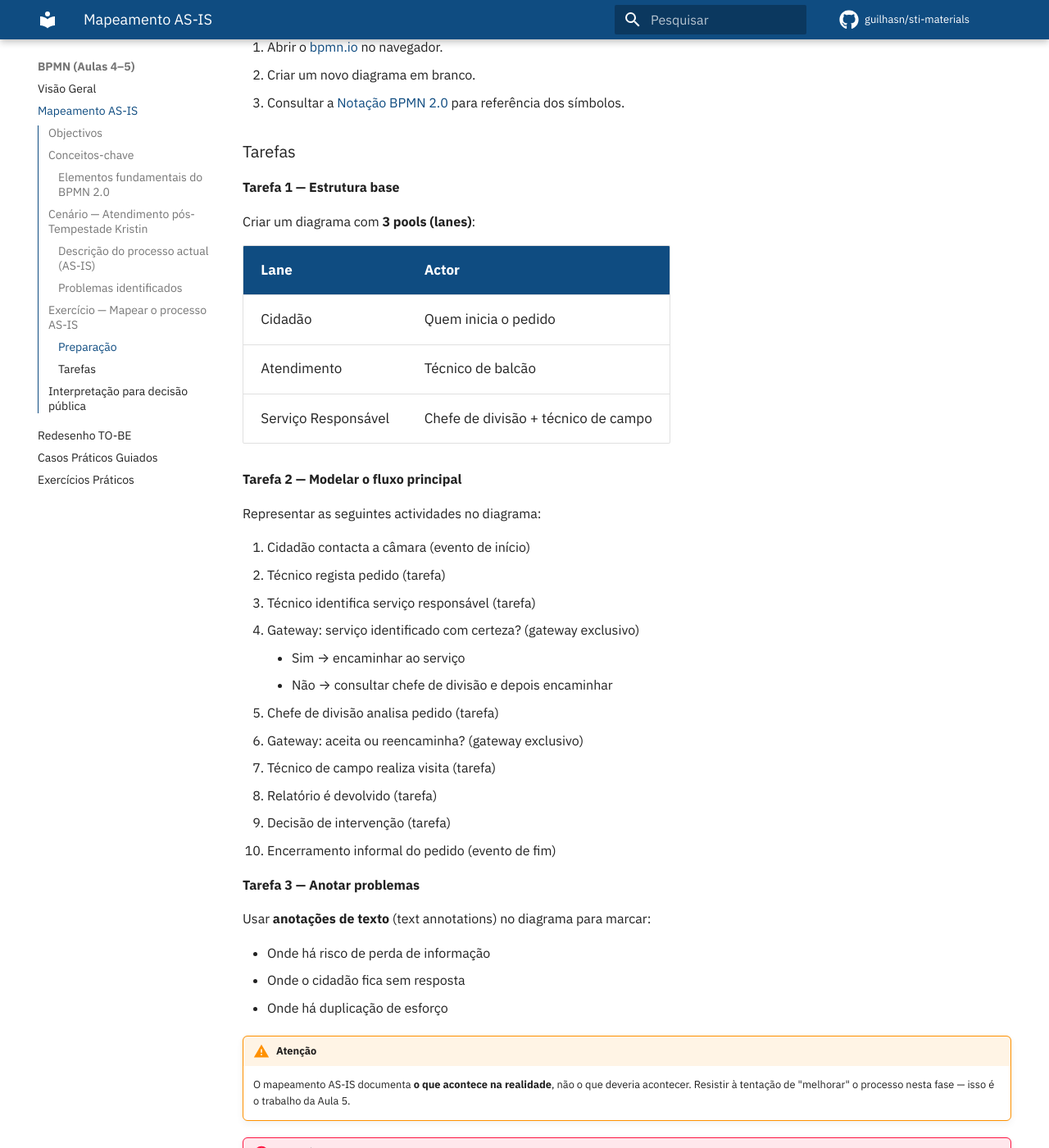
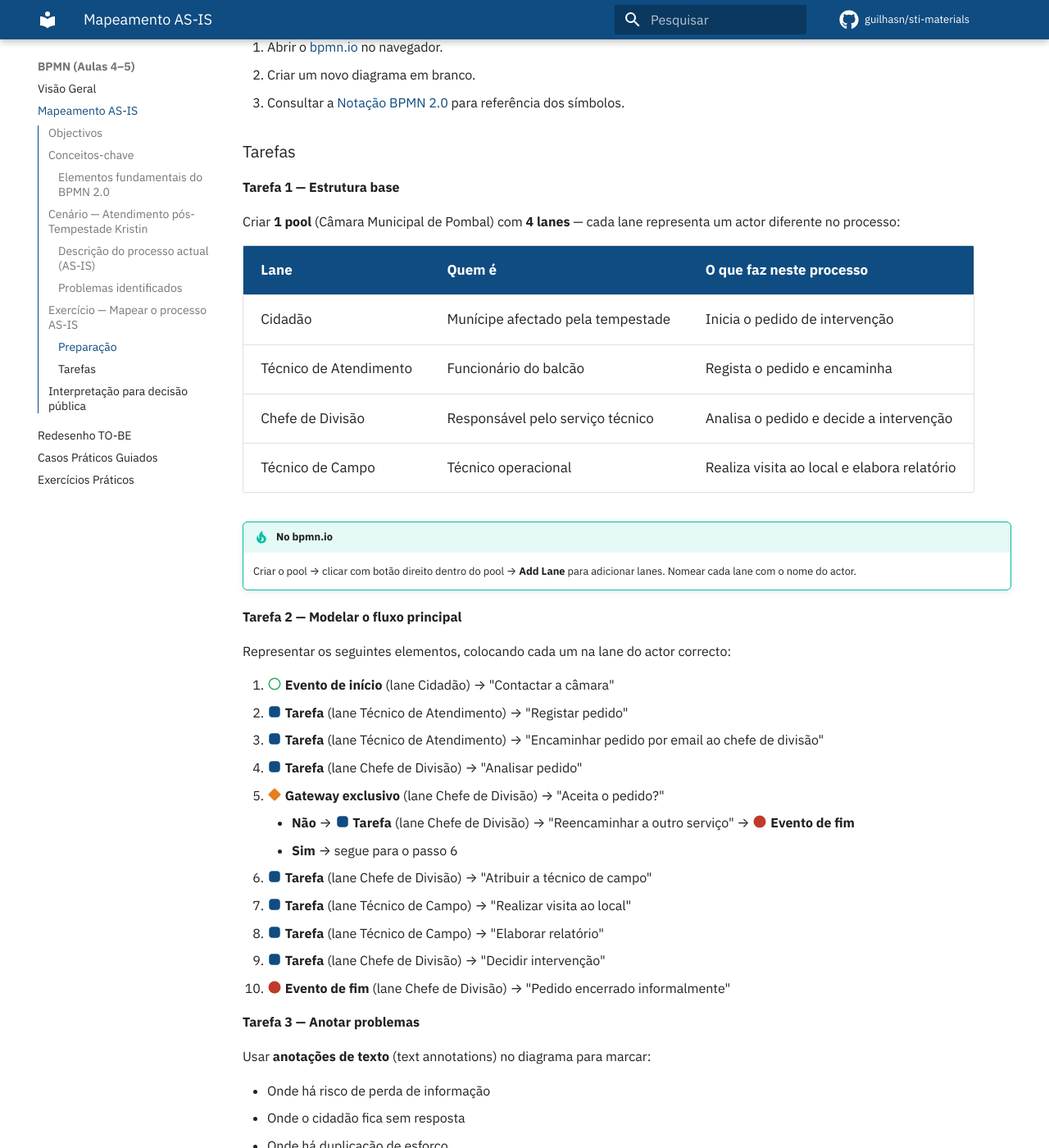
Before and after one commit to guilhasn/sti-materials, an MkDocs documentation site: the page built from docs/bpmn/aula-04.md, in a window 1280 px wide and 1400 px high, scrolled down 2549 px. Shown: the whole window at 82% size. Built offline with MkDocs 1.6.1 and Material for MkDocs 9.7.7, drawn with Linux system fonts in a browser that asks for light colours; comment, search, counter and statistics services are not loaded.

Commit message:
Simplifica fluxo AS-IS da Aula 4: remove gateway artificial
O gateway "serviço identificado com certeza?" não reflectia o
processo real — o técnico encaminha sempre ao chefe de divisão.
Fluxo agora é linear com um único gateway real (aceita/reencaminha).

Co-Authored-By: Claude Opus 4.6 <noreply@anthropic.com>

```diff
--- a/docs/bpmn/aula-04.md
+++ b/docs/bpmn/aula-04.md
@@ -73,30 +73,34 @@ O processo actual de tratamento de pedidos de intervenção funciona assim:
 
 **Tarefa 1 — Estrutura base**
 
-Criar um diagrama com **3 pools (lanes)**:
+Criar **1 pool** (Câmara Municipal de Pombal) com **4 lanes** — cada lane representa um actor diferente no processo:
 
-| Lane | Actor |
-|------|-------|
-| Cidadão | Quem inicia o pedido |
-| Atendimento | Técnico de balcão |
-| Serviço Responsável | Chefe de divisão + técnico de campo |
+| Lane | Quem é | O que faz neste processo |
+|------|--------|--------------------------|
+| Cidadão | Munícipe afectado pela tempestade | Inicia o pedido de intervenção |
+| Técnico de Atendimento | Funcionário do balcão | Regista o pedido e encaminha |
+| Chefe de Divisão | Responsável pelo serviço técnico | Analisa o pedido e decide a intervenção |
+| Técnico de Campo | Técnico operacional | Realiza visita ao local e elabora relatório |
+
+!!! tip "No bpmn.io"
+    Criar o pool → clicar com botão direito dentro do pool → **Add Lane** para adicionar lanes. Nomear cada lane com o nome do actor.
 
 **Tarefa 2 — Modelar o fluxo principal**
 
-Representar as seguintes actividades no diagrama:
+Representar os seguintes elementos, colocando cada um na lane do actor correcto:
 
-1. Cidadão contacta a câmara (evento de início)
-2. Técnico regista pedido (tarefa)
-3. Técnico identifica serviço responsável (tarefa)
-4. Gateway: serviço identificado com certeza? (gateway exclusivo)
-    - Sim → encaminhar ao serviço
-    - Não → consultar chefe de divisão e depois encaminhar
-5. Chefe de divisão analisa pedido (tarefa)
-6. Gateway: aceita ou reencaminha? (gateway exclusivo)
-7. Técnico de campo realiza visita (tarefa)
-8. Relatório é devolvido (tarefa)
-9. Decisão de intervenção (tarefa)
-10. Encerramento informal do pedido (evento de fim)
+1. :material-circle-outline:{ .icon-green } **Evento de início** (lane Cidadão) → "Contactar a câmara"
+2. :material-square-rounded:{ .icon-blue } **Tarefa** (lane Técnico de Atendimento) → "Registar pedido"
+3. :material-square-rounded:{ .icon-blue } **Tarefa** (lane Técnico de Atendimento) → "Encaminhar pedido por email ao chefe de divisão"
+4. :material-square-rounded:{ .icon-blue } **Tarefa** (lane Chefe de Divisão) → "Analisar pedido"
+5. :material-rhombus:{ .icon-orange } **Gateway exclusivo** (lane Chefe de Divisão) → "Aceita o pedido?"
+    - **Não** → :material-square-rounded:{ .icon-blue } **Tarefa** (lane Chefe de Divisão) → "Reencaminhar a outro serviço" → :material-circle:{ .icon-red } **Evento de fim**
+    - **Sim** → segue para o passo 6
+6. :material-square-rounded:{ .icon-blue } **Tarefa** (lane Chefe de Divisão) → "Atribuir a técnico de campo"
+7. :material-square-rounded:{ .icon-blue } **Tarefa** (lane Técnico de Campo) → "Realizar visita ao local"
+8. :material-square-rounded:{ .icon-blue } **Tarefa** (lane Técnico de Campo) → "Elaborar relatório"
+9. :material-square-rounded:{ .icon-blue } **Tarefa** (lane Chefe de Divisão) → "Decidir intervenção"
+10. :material-circle:{ .icon-red } **Evento de fim** (lane Chefe de Divisão) → "Pedido encerrado informalmente"
 
 **Tarefa 3 — Anotar problemas**
 
```
